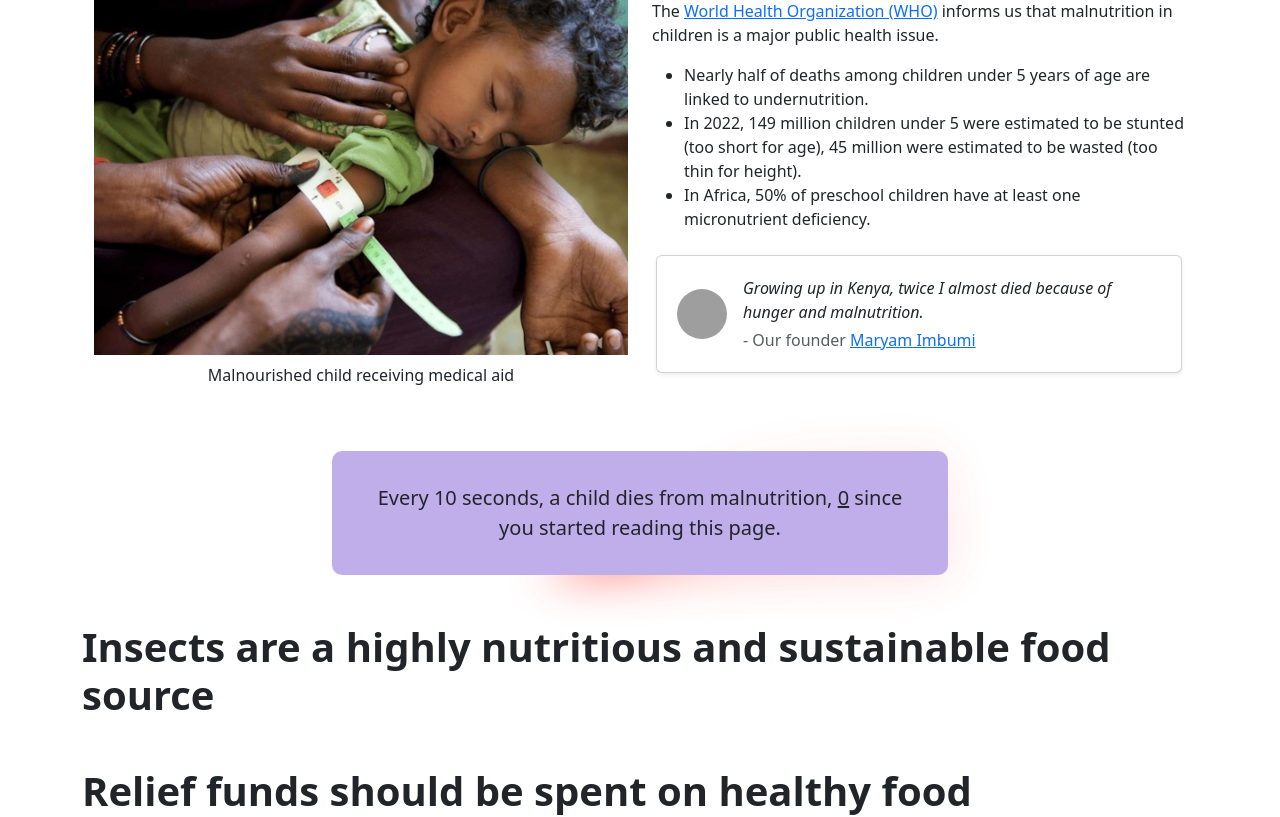
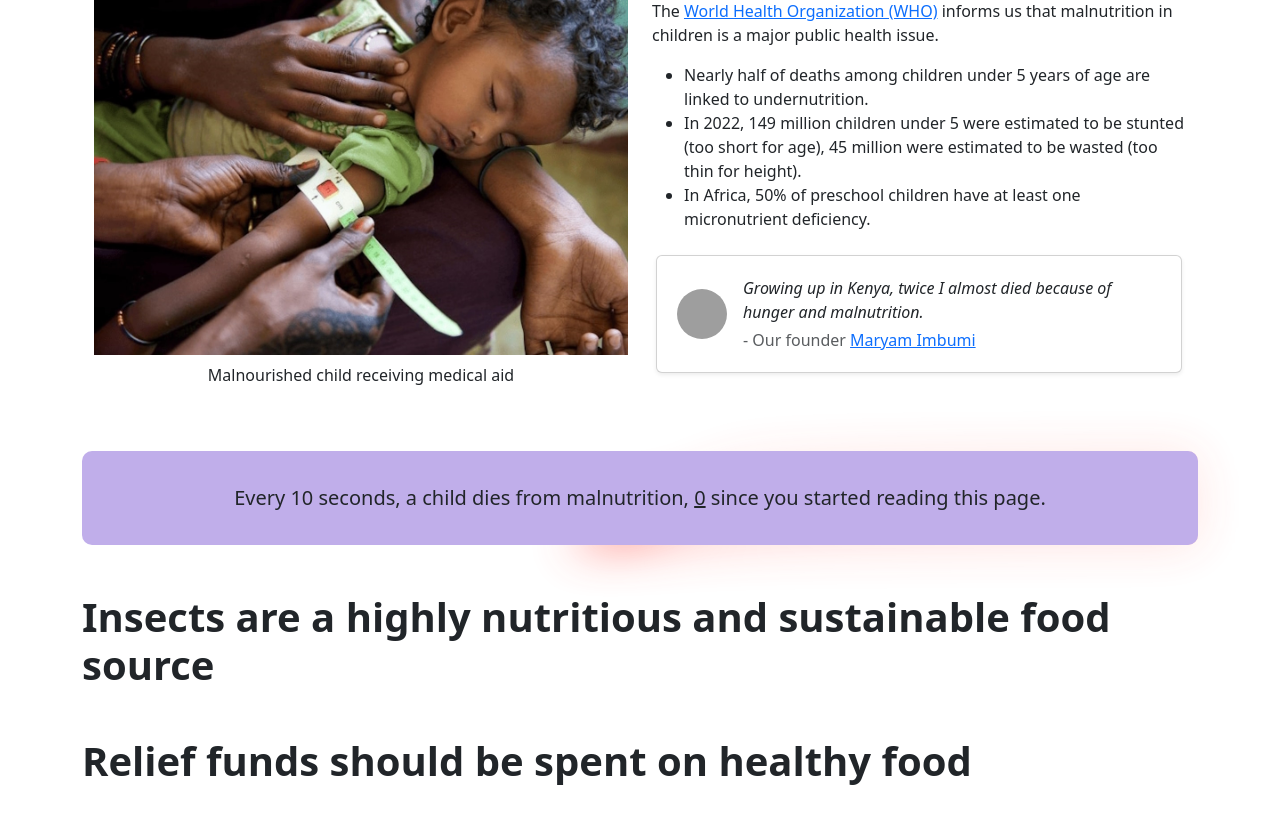
Before and after one commit to robsyc/django-MaryaPorr, a Django app: page / in a window 1280 px wide. Shown: the part 807-1624 px from the top of the page. Run offline with Django 5.2, Linux system fonts and the light colour scheme; parts of the project's set-up code (start-up, migrations or seed data) failed here and were passed over; some libraries are stand-ins or nearby versions; grey boxes are pictures that could not be loaded.

Commit message:
Update home.html

```diff
--- a/templates/home.html
+++ b/templates/home.html
@@ -160,7 +160,7 @@
 </section>
 
 <section class="reveal my-5">
-  <div class="container container w-50 w-md-25">
+  <div class="container w-100 w-sm-50 w-md-25">
     <div class="triangle" style="background-color: hsl(258, 59%, 80%);">
         <p class="lead my-auto">
           Every 10 seconds, a child dies from malnutrition,
```
